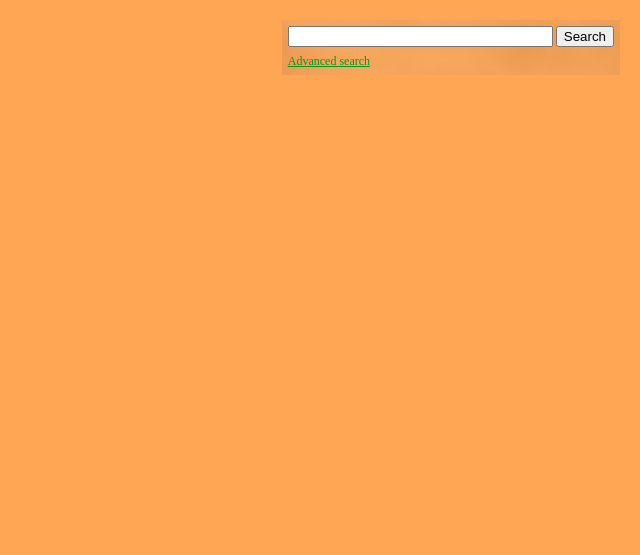
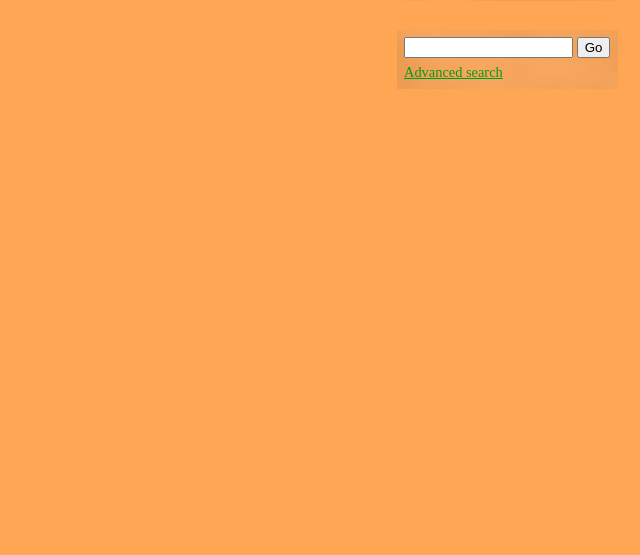
Before and after one commit to clbr/GrassCreature, a PHP site: page / in a window 1280 px wide. Shown: the part 245-800 px from the top of the page, without its empty margins (640-1280 px from the left). Run offline with PHP 8.4, Linux system fonts and the light colour scheme.

Commit message:
Tune the right bar

```diff
--- a/css/style.css
+++ b/css/style.css
@@ -207,4 +207,7 @@ iframe#main {
 	padding: 0.5em;
 	margin: 1em;
 	background-image: url(../img/cloudbg.png);
+	min-width: 150px;
+	min-height: 20px;
+	font-size: larger;
 }
--- a/index.php
+++ b/index.php
@@ -28,7 +28,7 @@
 
 	<div id=frontsearch class=rightbox>
 	<form method=post action="search.php">
-		<input type=text size=30 name=simpletext> <input type=submit value=Search><br>
+		<input type=text size=18 name=simpletext> <input type=submit value=Go><br>
 		<a href="search.php">Advanced search</a>
 	</form>
 	</div><p>
```
